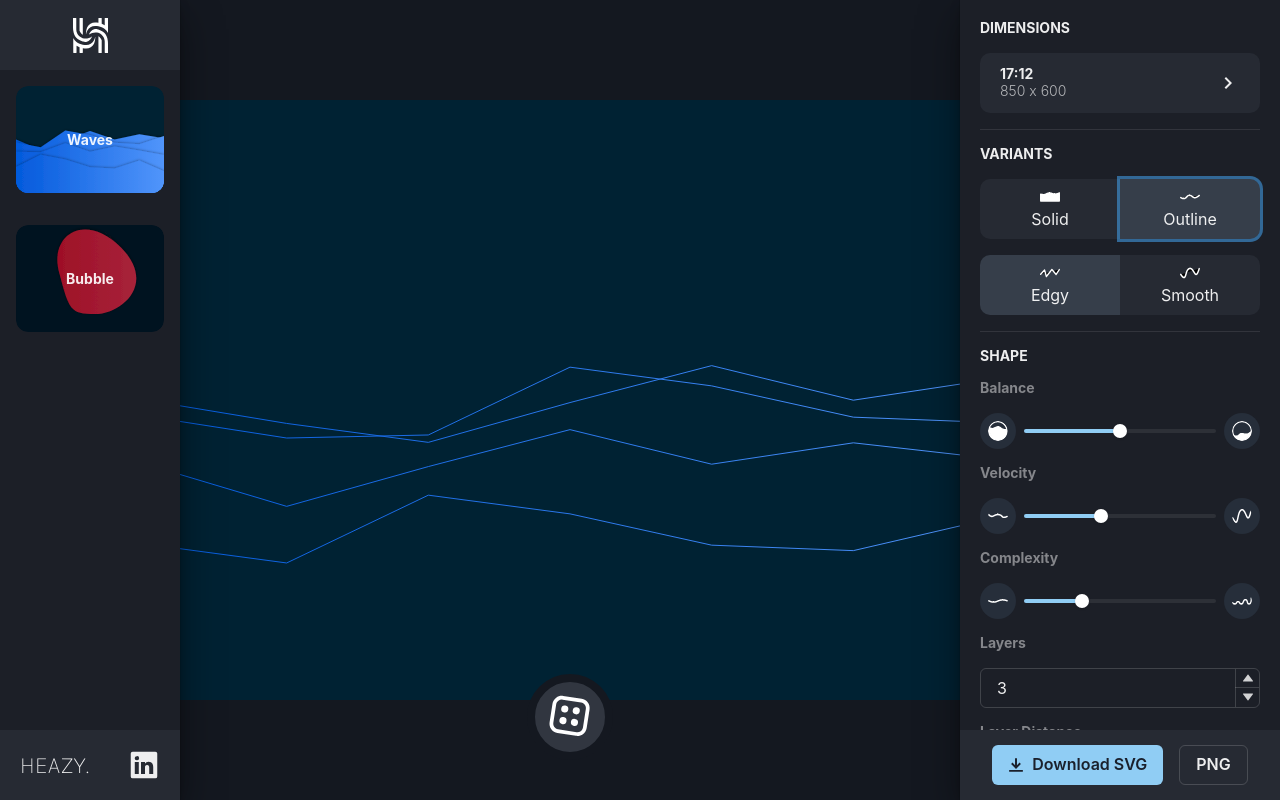
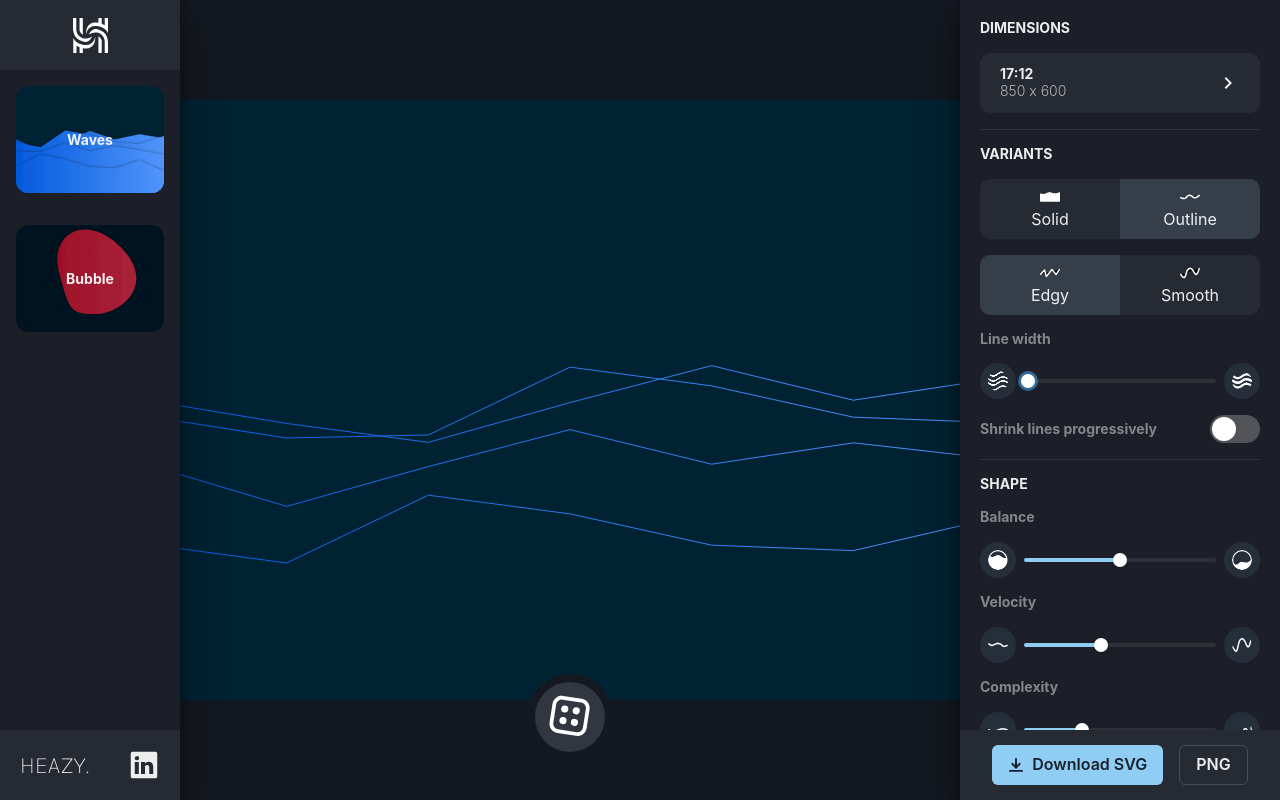
Before and after one commit to MaximBuz/heazy-svg-creator, a React (Create React App) app: page / in a window 1280 px wide. Both pictures are taken after a click on the tab "Outline". Built offline with nearby package versions, Linux system fonts and the light colour scheme.

Commit message:
implemented stroke options

```diff
--- a/src/App.tsx
+++ b/src/App.tsx
@@ -64,6 +64,8 @@ function App() {
   const [breaks, setBreaks] = useState<number>(6);
   const [stacks, setStacks] = useState<number>(3);
   const [distance, setDistance] = useState<number>(4);
+  const [strokeShrink, setStrokeShrink] = useState<boolean>(false);
+  const [strokeWidth, setStrokeWidth] = useState<number>(1);
 
   // rendering correct canvas
   const renderDesign = useCallback(() => {
@@ -91,6 +93,8 @@ function App() {
             distance={distance}
             stroke={solid ? true : false}
             direction={direction}
+            strokeShrink={strokeShrink}
+            strokeWidth={strokeWidth}
           />
         );
       }
@@ -136,6 +140,8 @@ function App() {
     distance,
     solid,
     direction,
+    strokeShrink,
+    strokeWidth,
   ]);
 
   // rendering correct menu options
@@ -145,6 +151,7 @@ function App() {
         return (
           <WaveOptions
             setSolid={setSolid}
+            solid={solid}
             setSmooth={setSmooth}
             setDirection={setDirection}
             setBgColor={setBgColor}
@@ -173,26 +180,15 @@ function App() {
             setBreaks={setBreaks}
             setStacks={setStacks}
             setDistance={setDistance}
+            setStrokeShrink={setStrokeShrink}
+            strokeShrink={strokeShrink}
+            setStrokeWidth={setStrokeWidth}
+            strokeWidth={strokeWidth}
           />
         );
       }
     }
-  }, [
-    design,
-    bgColor,
-    startColor,
-    stopColor,
-    shadowX,
-    shadowY,
-    shadowSD,
-    shadowOpacity,
-    shadowColor,
-    balance,
-    velocity,
-    breaks,
-    stacks,
-    distance,
-  ]);
+  }, [design, solid, bgColor, startColor, stopColor, shadowX, shadowY, shadowSD, shadowOpacity, shadowColor, balance, velocity, breaks, stacks, distance, strokeShrink, strokeWidth]);
 
   return (
     <Flex
@@ -229,7 +225,7 @@ function App() {
           bottom="40px"
         >
           <Icon boxSize="50" viewBox="0 0 350 400" color="white">
-            <g transform='translate(0 20)'>
+            <g transform="translate(0 20)">
               <path
                 d="M268.724 34.4782L120.492 11.5117C100.836 8.46621 80.7743 13.354 64.7214 25.0999C48.6685 36.8457 37.9391 54.4875 34.8936 74.1442L11.9272 222.376C8.88164 242.032 13.7694 262.094 25.5153 278.147C37.2612 294.2 54.903 304.929 74.5597 307.975L222.791 330.941C242.448 333.986 262.509 329.099 278.562 317.353C294.615 305.607 305.344 287.965 308.39 268.308L331.356 120.077C334.402 100.42 329.514 80.3589 317.768 64.306C306.022 48.2531 288.381 37.5237 268.724 34.4782ZM278.744 263.715C276.916 275.509 270.479 286.094 260.847 293.142C251.215 300.189 239.178 303.122 227.384 301.295L79.1529 278.328C67.3589 276.501 56.7739 270.063 49.7263 260.432C42.6788 250.8 39.7461 238.763 41.5735 226.969L64.5399 78.7375C66.3672 66.9435 72.8048 56.3584 82.4366 49.3109C92.0683 42.2634 104.105 39.3307 115.899 41.158L264.131 64.1244C275.925 65.9518 286.51 72.3894 293.557 82.0211C300.605 91.6529 303.537 103.69 301.71 115.484L278.744 263.715Z"
                 fill="white"
@@ -262,7 +258,6 @@ function App() {
                 transform="rotate(8.80717 210.627 223.309)"
                 fill="white"
               />
-
             </g>
           </Icon>
         </Circle>
--- a/src/components/RightMenu/WaveOptions.tsx
+++ b/src/components/RightMenu/WaveOptions.tsx
@@ -25,6 +25,7 @@ import {
   NumberIncrementStepper,
   NumberDecrementStepper,
   Icon,
+  Switch,
 } from '@chakra-ui/react';
 import React, { Dispatch, SetStateAction } from 'react';
 import ColorPicker from 'react-color';
@@ -33,6 +34,7 @@ const PopoverTrigger: React.FC<{ children: React.ReactNode }> = OrigPopoverTrigg
 
 export interface IWaveOptionsProps {
   setSolid: Dispatch<SetStateAction<number>>;
+  solid: number;
   setSmooth: Dispatch<SetStateAction<number>>;
   setDirection: Dispatch<SetStateAction<number>>;
   setBgColor: Dispatch<SetStateAction<string>>;
@@ -63,10 +65,15 @@ export interface IWaveOptionsProps {
   setBreaks: Dispatch<SetStateAction<number>>;
   setStacks: Dispatch<SetStateAction<number>>;
   setDistance: Dispatch<SetStateAction<number>>;
+  setStrokeShrink: Dispatch<SetStateAction<boolean>>;
+  strokeShrink: boolean;
+  setStrokeWidth: Dispatch<SetStateAction<number>>;
+  strokeWidth: number;
 }
 
 const WaveOptions: React.FunctionComponent<IWaveOptionsProps> = ({
   setSolid,
+  solid,
   setSmooth,
   setDirection,
   setBgColor,
@@ -95,6 +102,10 @@ const WaveOptions: React.FunctionComponent<IWaveOptionsProps> = ({
   breaks,
   stacks,
   distance,
+  setStrokeShrink,
+  strokeShrink,
+  setStrokeWidth,
+  strokeWidth,
 }) => {
   return (
     <>
@@ -202,6 +213,138 @@ const WaveOptions: React.FunctionComponent<IWaveOptionsProps> = ({
           </Tab>
         </TabList>
       </Tabs>
+      {solid === 1 && (
+        <>
+          <Heading as="h4" size="xs" opacity={0.5}>
+            Line width
+          </Heading>
+          <HStack>
+            <Icon
+              onClick={() => strokeWidth > 0 && setStrokeWidth(strokeWidth - 1)}
+              boxSize="9"
+              viewBox="0 0 394 366"
+              rounded="full"
+              p="2"
+              bg="#262e3a"
+              transition="0.3s"
+              _hover={{ background: '#373d48', cursor: 'pointer' }}
+              fill="none"
+            >
+              <path
+                d="M3 35.4568C187 185.661 190.5 -86.5406 391 35.4568"
+                stroke="white"
+                stroke-width="10"
+                stroke-linecap="round"
+                stroke-linejoin="round"
+                stroke-dasharray="1 1"
+              />
+              <path
+                d="M3 35.4568C187 185.661 190.5 -86.5406 391 35.4568"
+                stroke="white"
+                stroke-width="10"
+                stroke-linecap="round"
+                stroke-linejoin="round"
+                stroke-dasharray="1 1"
+              />
+              <path
+                d="M3 136.457C187 286.661 190.5 14.4594 391 136.457"
+                stroke="white"
+                stroke-width="10"
+                stroke-linecap="round"
+                stroke-linejoin="round"
+                stroke-dasharray="1 1"
+              />
+              <path
+                d="M3 215.457C187 365.661 190.5 93.4594 391 215.457"
+                stroke="white"
+                stroke-width="10"
+                stroke-linecap="round"
+                stroke-linejoin="round"
+                stroke-dasharray="1 1"
+              />
+              <path
+                d="M3 215.457C187 365.661 190.5 93.4594 391 215.457"
+                stroke="white"
+                stroke-width="10"
+                stroke-linecap="round"
+                stroke-linejoin="round"
+                stroke-dasharray="1 1"
+              />
+              <path
+                d="M3 316.457C187 466.661 190.5 194.459 391 316.457"
+                stroke="white"
+                stroke-width="10"
+                stroke-linecap="round"
+                stroke-linejoin="round"
+                stroke-dasharray="1 1"
+              />
+            </Icon>
+            <Slider
+              aria-label="balance"
+              value={strokeWidth}
+              min={0}
+              max={50}
+              step={0.5}
+              onChange={(val) => setStrokeWidth(val)}
+            >
+              <SliderTrack>
+                <SliderFilledTrack />
+              </SliderTrack>
+              <SliderThumb />
+            </Slider>
+            <Icon
+              onClick={() => strokeWidth < 50 && setStrokeWidth(strokeWidth + 1)}
+              boxSize="9"
+              viewBox="0 0 433 325"
+              rounded="full"
+              p="2"
+              bg="#262e3a"
+              transition="0.3s"
+              _hover={{ background: '#373d48', cursor: 'pointer' }}
+              fill="none"
+            >
+              <path
+                d="M22 155.457C206 305.661 209.5 33.4594 410 155.457"
+                stroke="white"
+                stroke-width="44"
+                stroke-linecap="round"
+                stroke-linejoin="round"
+                stroke-dasharray="1 1"
+              />
+              <path
+                d="M22 155.457C206 305.661 209.5 33.4594 410 155.457"
+                stroke="white"
+                stroke-width="44"
+                stroke-linecap="round"
+                stroke-linejoin="round"
+                stroke-dasharray="1 1"
+              />
+              <path
+                d="M22 54.4568C206 204.661 209.5 -67.5406 410 54.4568"
+                stroke="white"
+                stroke-width="44"
+                stroke-linecap="round"
+                stroke-linejoin="round"
+                stroke-dasharray="1 1"
+              />
+              <path
+                d="M22 256.457C206 406.661 209.5 134.459 410 256.457"
+                stroke="white"
+                stroke-width="44"
+                stroke-linecap="round"
+                stroke-linejoin="round"
+                stroke-dasharray="1 1"
+              />
+            </Icon>
+          </HStack>
+          <HStack justifyContent="space-between">
+            <Heading as="h4" size="xs" opacity={0.5}>
+              Shrink lines progressively
+            </Heading>
+            <Switch size="lg" onChange={() => setStrokeShrink(!strokeShrink)} />
+          </HStack>
+        </>
+      )}
       <Divider></Divider>
 
       {/* -------------- SHAPE -------------- */}
```
Lines whose indentation alone changed are shown as unchanged.
